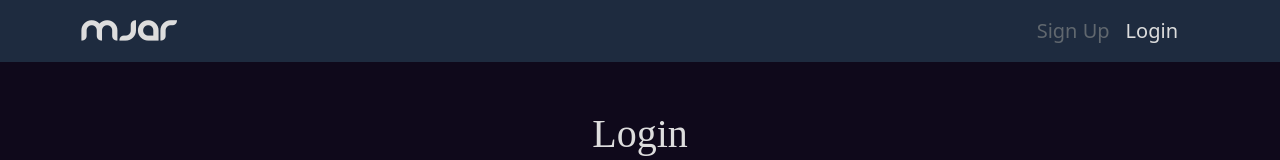
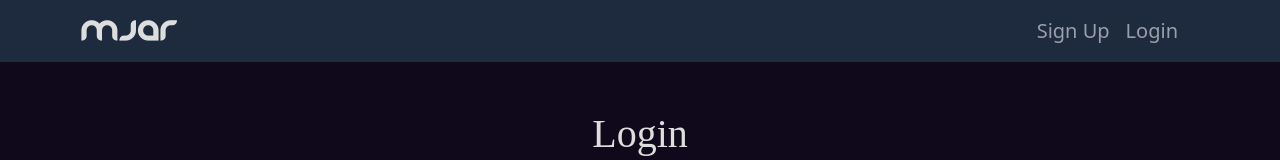
Before and after one commit to Mpb0406/MJAR, a React (Create React App) app in the folder frontend/: page /Login in a window 1280 px wide. Shown: the top 160 px of the page. Built offline with nearby package versions, Linux system fonts and the light colour scheme; a web font is replaced by a local one.

Commit message:
Added useLocation to Header Component to Indicate Active Tab

```diff
--- a/frontend/src/App.scss
+++ b/frontend/src/App.scss
@@ -33,3 +33,10 @@
   border-radius: 50%;
   background-color: gray;
 }
+
+.hover-text {
+  color: $info;
+  &:hover {
+    color: $light;
+  }
+}
--- a/frontend/src/Components/Header.js
+++ b/frontend/src/Components/Header.js
@@ -1,7 +1,7 @@
 import React, { useEffect, useState } from "react";
 import { Navbar, Container, Nav } from "react-bootstrap";
 import { useSelector, useDispatch } from "react-redux";
-import { useNavigate } from "react-router-dom";
+import { useNavigate, useLocation } from "react-router-dom";
 import { logout, reset } from "../features/Auth/authSlice";
 
 const Header = () => {
@@ -17,6 +17,9 @@ const Header = () => {
   };
 
   const [loggedIn, setLoggedIn] = useState(false);
+  const [activeTab, setActiveTab] = useState("");
+
+  const { pathname } = useLocation();
 
   useEffect(() => {
     if (localStorage.getItem("user")) {
@@ -42,13 +45,13 @@ const Header = () => {
                 bg-primary
                 className="me-auto bg-primary justify-content-end bg-primary">
                 <Nav.Link
-                  className="bg-primary text-info fs-5"
+                  className="bg-primary fs-5 hover-text"
                   href="/register">
                   My Training
                 </Nav.Link>
                 <Nav.Link
                   onClick={onLogout}
-                  className="bg-primary text-light fs-5"
+                  className="bg-primary fs-5 hover-text"
                   href="/login">
                   Logout
                 </Nav.Link>
@@ -64,11 +67,17 @@ const Header = () => {
                 bg-primary
                 className="me-auto bg-primary justify-content-end bg-primary">
                 <Nav.Link
-                  className="bg-primary text-info fs-5"
+                  className={`bg-primary fs-5 ${
+                    pathname === "/register" ? "text-light" : "hover-text"
+                  }`}
                   href="/register">
                   Sign Up
                 </Nav.Link>
-                <Nav.Link className="bg-primary text-light fs-5" href="/login">
+                <Nav.Link
+                  className={`bg-primary fs-5 ${
+                    pathname === "/login" ? "text-light" : "hover-text"
+                  }`}
+                  href="/login">
                   Login
                 </Nav.Link>
               </Nav>
```
